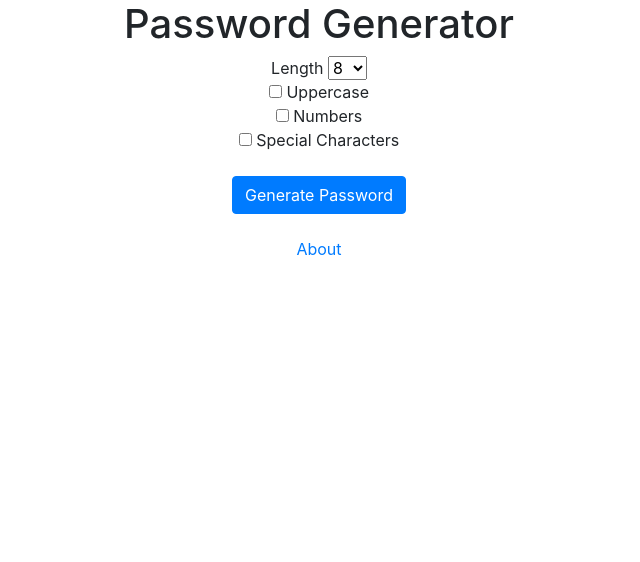
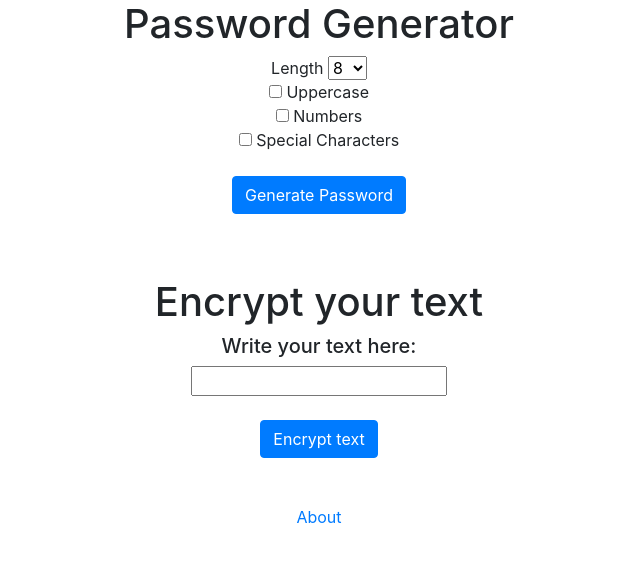
Before and after one commit to tarikkus-lviv/password-generator-django3, a Django app: page / in a window 1280 px wide. Shown: the top 562 px of the page, without its empty margins (321-961 px from the left). Run offline with Django 3.2, Linux system fonts and the light colour scheme; some libraries are stand-ins or nearby versions.

Commit message:
added encryption

```diff
--- a/generator/templates/generator/home.html
+++ b/generator/templates/generator/home.html
@@ -32,5 +32,22 @@
     <input type="submit" value="Generate Password" class="btn btn-primary">
   </form>
 
+  <br>
+  <br>
+
+  <form action="{% url 'cipher' %}">
+    <h1>Encrypt your text</h1>
+
+    <h5>Write your text here:</h5>
+    <input id="thetext" type="text" name="thetext" value="{{ thetext }}">
+    <!--<input type="text" name="text">-->
+
+    <br>
+    <br>
+    <input type="submit" value="Encrypt text" class="btn btn-primary">
+  </form>
+
+  <br>
+
   <a href="{% url 'about' %}" class="btn btn-link">About</a>
 </div>
--- a/generator/views.py
+++ b/generator/views.py
@@ -2,8 +2,10 @@ from django.shortcuts import render
 from django.http import HttpResponse
 import random
 
+
 def home(request):
     return render(request, "generator/home.html")
+
 
 def password(request):
 
@@ -26,5 +28,83 @@ def password(request):
 
     return render(request, "generator/password.html", {'password':thepassword})
 
+
+
 def about(request):
     return render(request, "generator/about.html")
+
+
+def cipher(request):
+    # Implementation of Affine Cipher in Python
+
+    key = [17,20]
+
+    def egcd(a, b):
+        x,y, u,v = 0,1, 1,0
+        while a != 0:
+            q, r = b//a, b%a
+            m, n = x-u*q, y-v*q
+            b,a, x,y, u,v = a,r, u,v, m,n
+        gcd = b
+        return gcd, x, y
+
+    def modinv(a, m):
+        gcd, x, y = egcd(a, m)
+        if gcd != 1:
+            return None  # modular inverse does not exist
+        else:
+            return x % m
+
+
+    # affine cipher encrytion function
+    # returns the cipher text
+    def affine_encrypt(thetext, key):
+        '''
+        C = (a*P + b) % 26
+        '''
+        return ''.join([ chr((( key[0]*(ord(t) - ord('A')) + key[1] ) % 26)
+                      + ord('A')) for t in thetext.upper().replace(' ', '') ])
+
+
+    # affine cipher decryption function
+    # returns original text
+    def affine_decrypt(cipher, key):
+        '''
+        P = (a^-1 * (C - b)) % 26
+        '''
+        return ''.join([ chr((( modinv(key[0], 26)*(ord(c) - ord('A') - key[1]))
+                        % 26) + ord('A')) for c in cipher ])
+
+
+    # Driver Code to test the above functions
+    def main():
+        # declaring text and key
+
+        #text = 'text'#input('Print your text: ')
+        #key = [17,20]
+
+        # calling encryption function
+        #affine_encrypted_text = affine_encrypt(thetext, key)
+
+        print('Encrypted Text: {}'.format( affine_encrypted_text ))
+
+        # calling decryption function
+        print('Decrypted Text: {}'.format
+        ( affine_decrypt(affine_encrypted_text, key) ))
+
+
+
+    if __name__ == '__main__':
+        main()
+
+    thetext= str(request.GET.get('thetext'))
+
+    affine_encrypted_text = affine_encrypt(thetext, key)
+
+
+    return render(request, "generator/cipher.html", {'cipher': affine_encrypted_text})
+    return render(request, "generator/home.html", {'text': thetext})
+
+def decrypted(request):
+
+    return render(request, "generator/decrypted.html", {'text': thetext})
--- a/password_generator/urls.py
+++ b/password_generator/urls.py
@@ -19,6 +19,7 @@ from generator import views
 urlpatterns = [
     path('', views.home, name = 'home'),
     path('password/', views.password, name = 'password'),
-    path('about/', views.about, name = 'about')
-
+    path('about/', views.about, name = 'about'),
+    path('cipher/', views.cipher, name = 'cipher'),
+    path('decrypted/', views.decrypted, name = 'decrypted'),
 ]
```
Also changed, not shown: generator/templates/generator/cipher.html (added, +12 -0 lines), generator/templates/generator/decrypted.html (added, +8 -0 lines), db.sqlite3.
